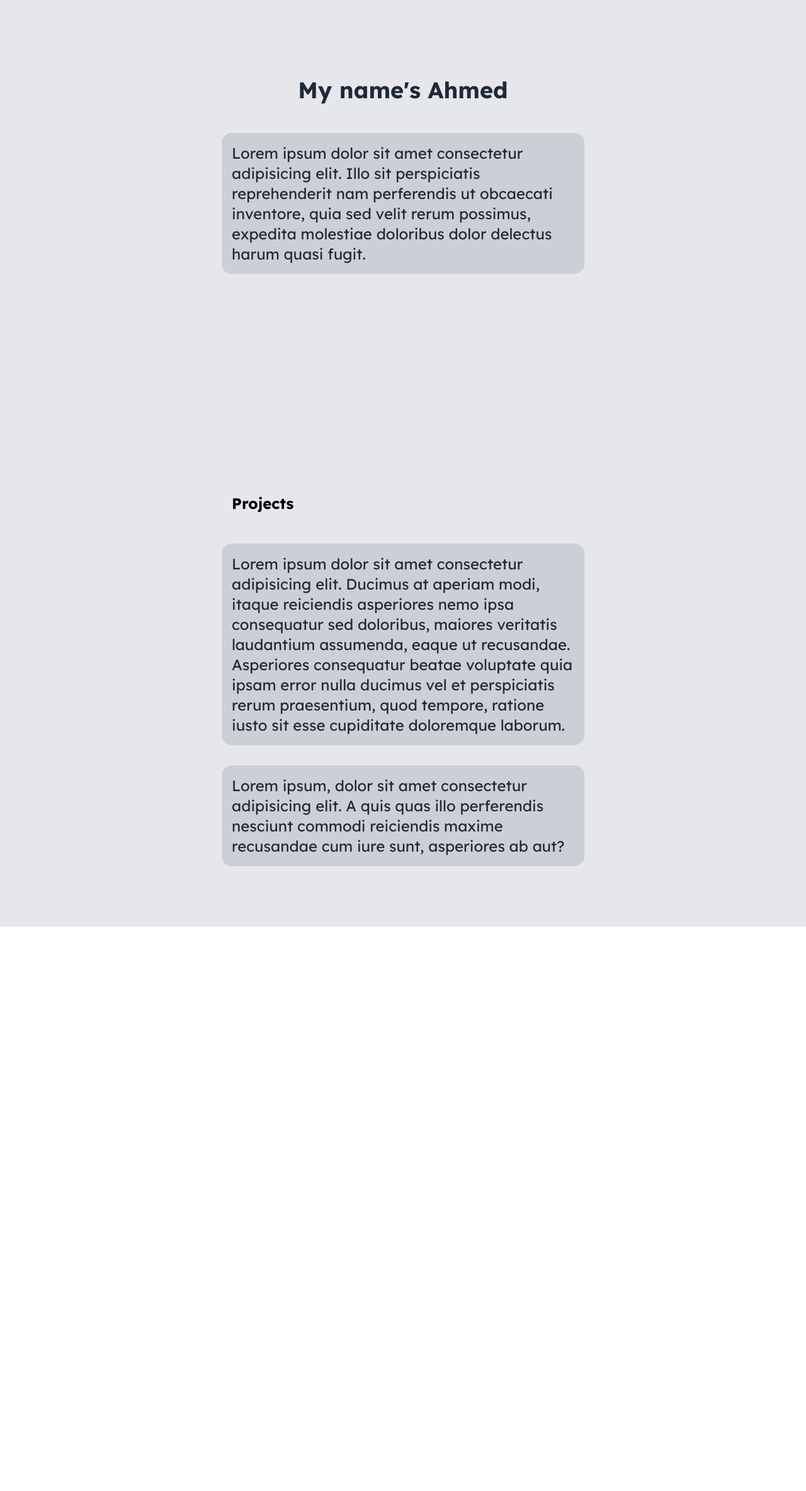
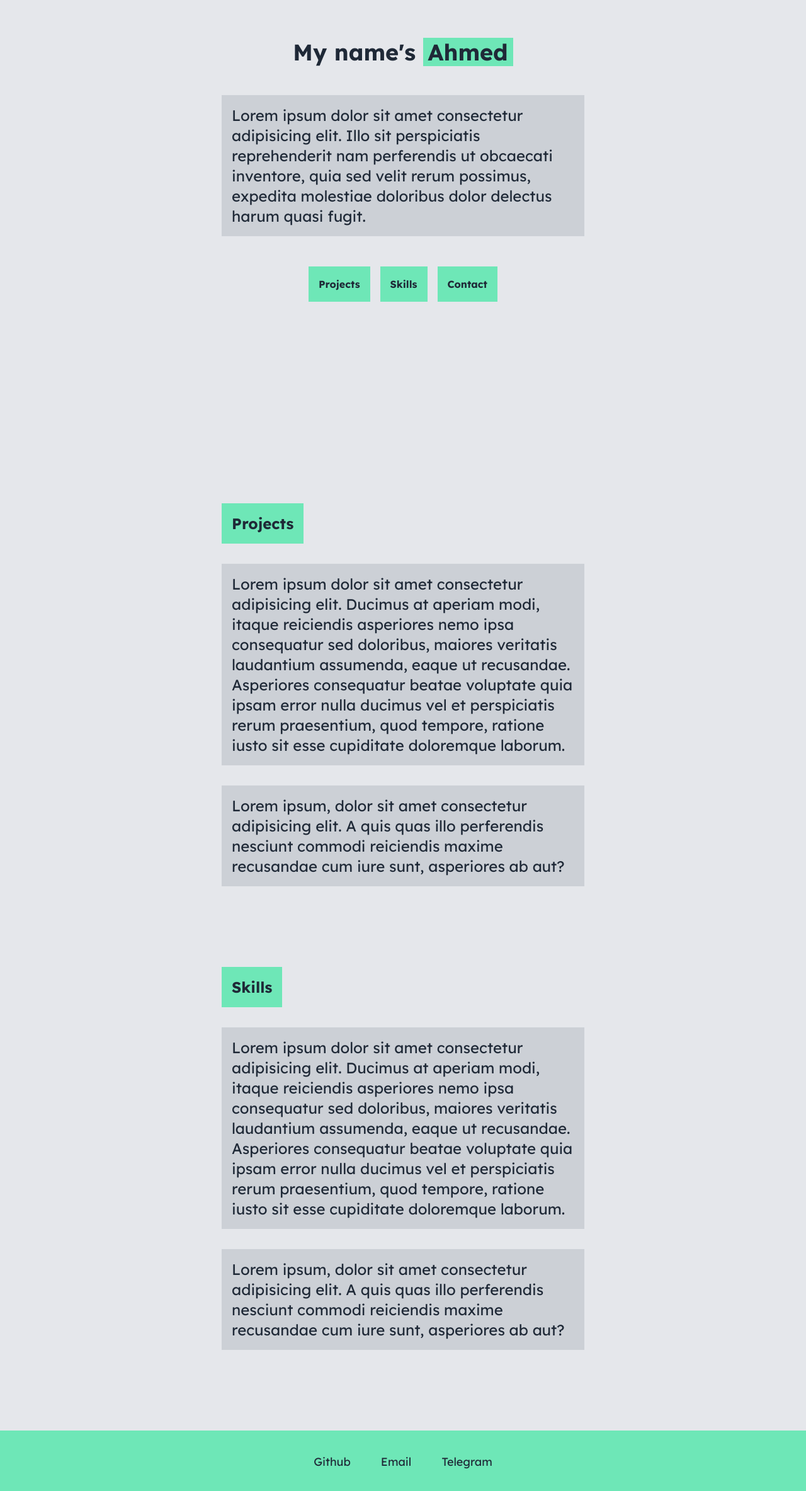
Before and after one commit to ahme-dev/portfolio-green, a Vue app: page / in a window 1280 px wide. Shown: the part 129-2496 px from the top of the page at 63% size. Before the commit the page ends 1600 px from the top, so only its background shows below. Built offline with nearby package versions, Linux system fonts and the light colour scheme.

Commit message:
style: polish up and add more structure

```diff
--- a/index.html
+++ b/index.html
@@ -19,7 +19,7 @@
         margin: 0;
         padding: 0;
         box-sizing: border-box;
-        transition: 1s ease-out;
+        transition: 0.5s ease-out;
         color: inherit;
         font-family: "Lexend", sans-serif;
       }
--- a/src/App.vue
+++ b/src/App.vue
@@ -5,20 +5,41 @@
 <template>
   <div
     id="container"
-    class="min-w-screen min-h-screen bg-gray-200 snap-y snap-mandatory overflow-y-scroll"
+    class="min-w-screen min-h-screen text-gray-800 bg-gray-200 snap-y snap-mandatory overflow-y-scroll"
   >
     <!-- Header -->
     <header
       id="header"
       class="flex flex-col items-center justify-center gap-8 p-8 min-h-screen md:( w-1/2 m-auto) snap-center"
     >
-      <h1 class="p-4 text-4xl font-bold text-gray-800">My name's Ahmed</h1>
+      <h1 class="p-4 text-4xl font-bold text-gray-800">
+        My name's <span class="bg-emerald-300 px-2">Ahmed</span>
+      </h1>
       <Card>
         Lorem ipsum dolor sit amet consectetur adipisicing elit. Illo sit
         perspiciatis reprehenderit nam perferendis ut obcaecati inventore, quia
         sed velit rerum possimus, expedita molestiae doloribus dolor delectus
         harum quasi fugit.
       </Card>
+      <nav class="flex gap-4 m-4">
+        <a
+          href="#projects"
+          class="bg-emerald-300 p-4 font-bold text-gray-800 hover:(shadow-lg shadow-emerald-300)"
+          >Projects</a
+        >
+
+        <a
+          href="#skills"
+          class="bg-emerald-300 p-4 font-bold text-gray-800 hover:(shadow-lg shadow-emerald-300)"
+          >Skills</a
+        >
+
+        <a
+          href="#contact"
+          class="bg-emerald-300 p-4 font-bold text-gray-800 hover:(shadow-lg shadow-emerald-300)"
+          >Contact</a
+        >
+      </nav>
     </header>
     <!-- Header End -->
 
@@ -26,7 +47,32 @@
     <main
       class="flex flex-col justify-center items-center p-8 gap-8 min-h-screen md:(w-1/2 m-auto) snap-center"
     >
-      <h1 class="p-4 text-2xl font-bold self-start">Projects</h1>
+      <h1
+        id="projects"
+        class="mt-24 p-4 text-2xl font-bold self-start text-gray-800 bg-emerald-300 hover:(shadow-lg shadow-emerald-300)"
+      >
+        Projects
+      </h1>
+      <Card>
+        Lorem ipsum dolor sit amet consectetur adipisicing elit. Ducimus at
+        aperiam modi, itaque reiciendis asperiores nemo ipsa consequatur sed
+        doloribus, maiores veritatis laudantium assumenda, eaque ut recusandae.
+        Asperiores consequatur beatae voluptate quia ipsam error nulla ducimus
+        vel et perspiciatis rerum praesentium, quod tempore, ratione iusto sit
+        esse cupiditate doloremque laborum.
+      </Card>
+      <Card>
+        Lorem ipsum, dolor sit amet consectetur adipisicing elit. A quis quas
+        illo perferendis nesciunt commodi reiciendis maxime recusandae cum iure
+        sunt, asperiores ab aut?
+      </Card>
+
+      <h1
+        id="skills"
+        class="mt-24 p-4 text-2xl font-bold self-start text-gray-800 bg-emerald-300 hover:(shadow-lg shadow-emerald-300)"
+      >
+        Skills
+      </h1>
       <Card>
         Lorem ipsum dolor sit amet consectetur adipisicing elit. Ducimus at
         aperiam modi, itaque reiciendis asperiores nemo ipsa consequatur sed
@@ -42,5 +88,27 @@
       </Card>
     </main>
     <!-- Main End -->
+    <!-- Footer Start -->
+    <footer
+      id="contact"
+      class="flex items-center justify-center gap-4 bg-emerald-300 mt-24 p-4"
+    >
+      <a
+        href="https://github.com/ahmedkabd"
+        class="p-4 text-lg text-gray-800 border-t-4 border-transparent hover:(cursor-pointer border-t-4 border-gray-800)"
+        >Github</a
+      >
+      <a
+        href="mailto:ahmadkabdullah@pm.me"
+        class="p-4 text-lg text-gray-800 border-t-4 border-transparent hover:(cursor-pointer border-t-4 border-gray-800)"
+        >Email</a
+      >
+      <a
+        href="https://t.me/ahmedkabd"
+        class="p-4 text-lg text-gray-800 border-t-4 border-transparent hover:(cursor-pointer border-t-4 border-gray-800)"
+        >Telegram</a
+      >
+    </footer>
+    <!-- Footer End -->
   </div>
 </template>
--- a/src/Card.vue
+++ b/src/Card.vue
@@ -2,7 +2,7 @@
 
 <template>
   <p
-    class="bg-gray-500 text-gray-800 bg-opacity-20 rounded-2xl p-4 text-2xl hover:(shadow-md shadow-emerald-300 cursor-pointer)"
+    class="bg-gray-500 text-gray-800 bg-opacity-20 p-4 text-2xl hover:(shadow-lg shadow-emerald-300 cursor-pointer)"
   >
     <slot></slot>
   </p>
```
